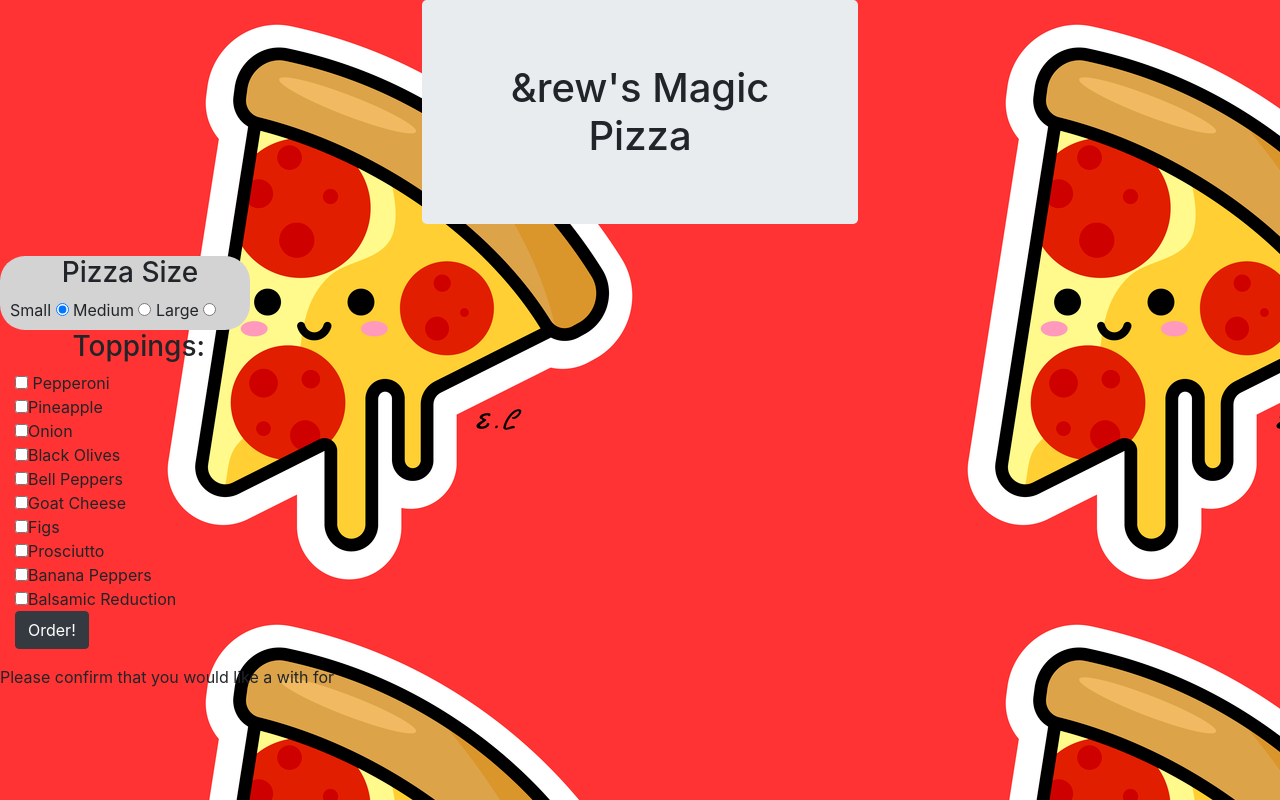
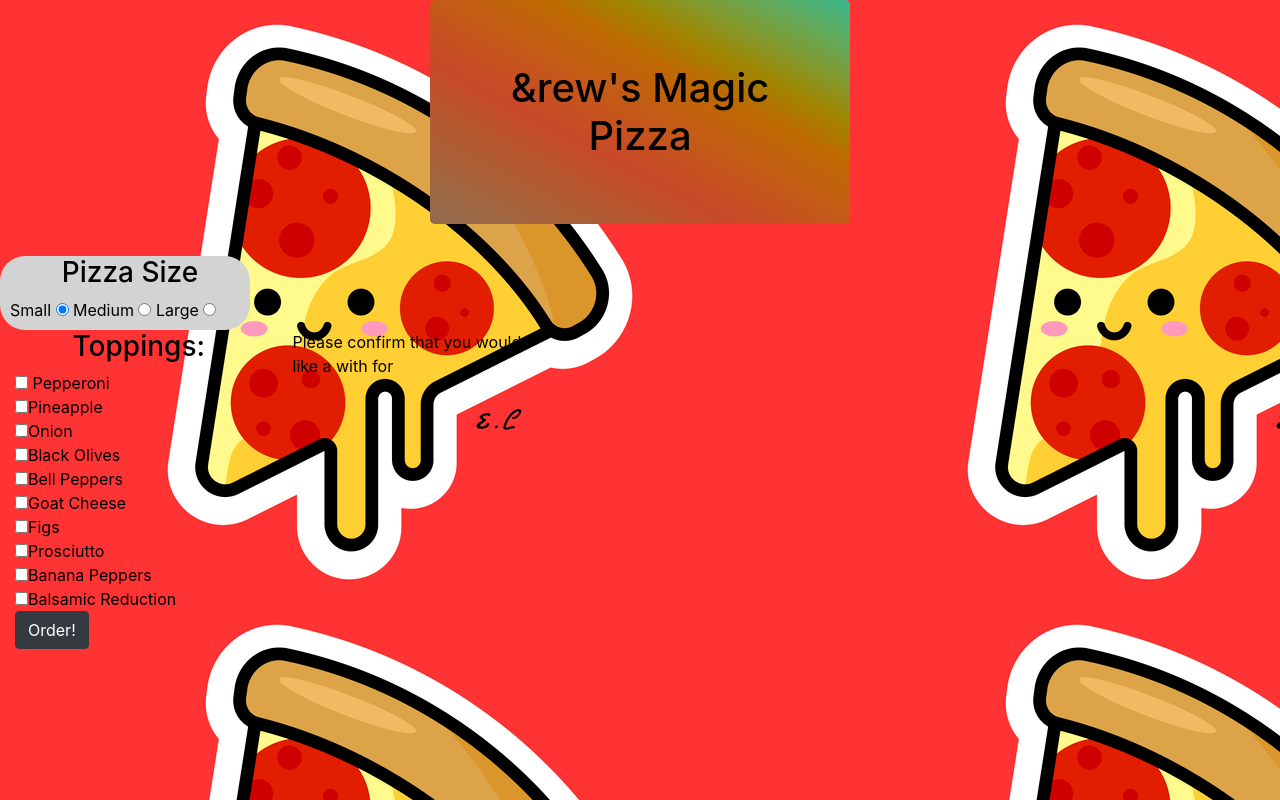
Before and after one commit to drewcpete/Week3CodeReview---PIZZA, a plain HTML site: page index.html in a window 1280 px wide. Drawn offline with Linux system fonts and the light colour scheme.

Commit message:
adds more css styling

```diff
--- a/css/styles.css
+++ b/css/styles.css
@@ -1,6 +1,12 @@
 body {
   background-image: url(../img/cutepizza.png);
-  /* background-color: darkgray; */
+  color: Black;
+  text-shadow: 3px, 3px, 0px, black;
+}
+
+.topIn {
+  max-width: 33%;
+
 }
 
 .pizzaIn {
@@ -16,7 +22,9 @@ h3 {
 
 .jumbotron {
   text-align: center;
-  /* max-width:%; */
-  margin-left: 33%;
-  margin-right: 33%;
+  background-image: linear-gradient(to right top, #906c4f, #9d6742, #ab5f36, #b9562e, #c84829, #c6541e, #c25f11, #bd6a00, #a08602, #809b33, #5eab61, #3ab791);
+  margin-left: auto;
+  margin-right: auto;
+  width: 420px;
+
 }
--- a/index.html
+++ b/index.html
@@ -20,6 +20,7 @@
           <label for="">Large</label>
           <input type="radio" name="pizzaSize" value="20">
         </div>
+
       <div class="container row">
 
         <div class= "topIn form-group col-md-3">
@@ -37,14 +38,13 @@
           <button type="submit" class="btn btn-dark" name="button">Order!</button>
         </div>
         <div class="col-md-3">
-
+          <div class="pizzaOut">
+            <p>Please confirm that you would like a <span id=sizeOut></span> with <span id="topOut"></span> for <span id="priceOut"></span></p>
+          </div>
         </div>
       </div>
     </form>
 
-    <div class="pizzaOut">
-      <p>Please confirm that you would like a <span id=sizeOut></span> with <span id="topOut"></span> for <span id="priceOut"></span></p>
-    </div>
 
   </body>
 </html>
```
